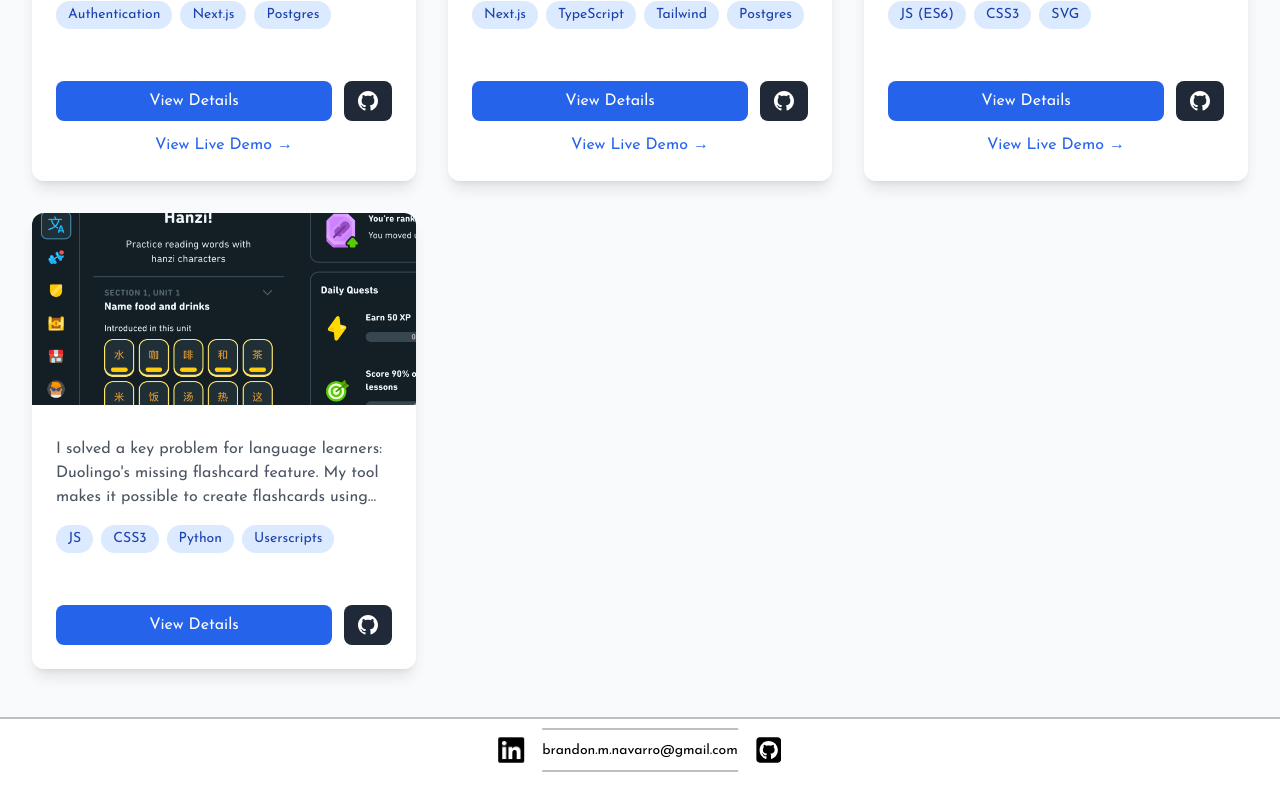
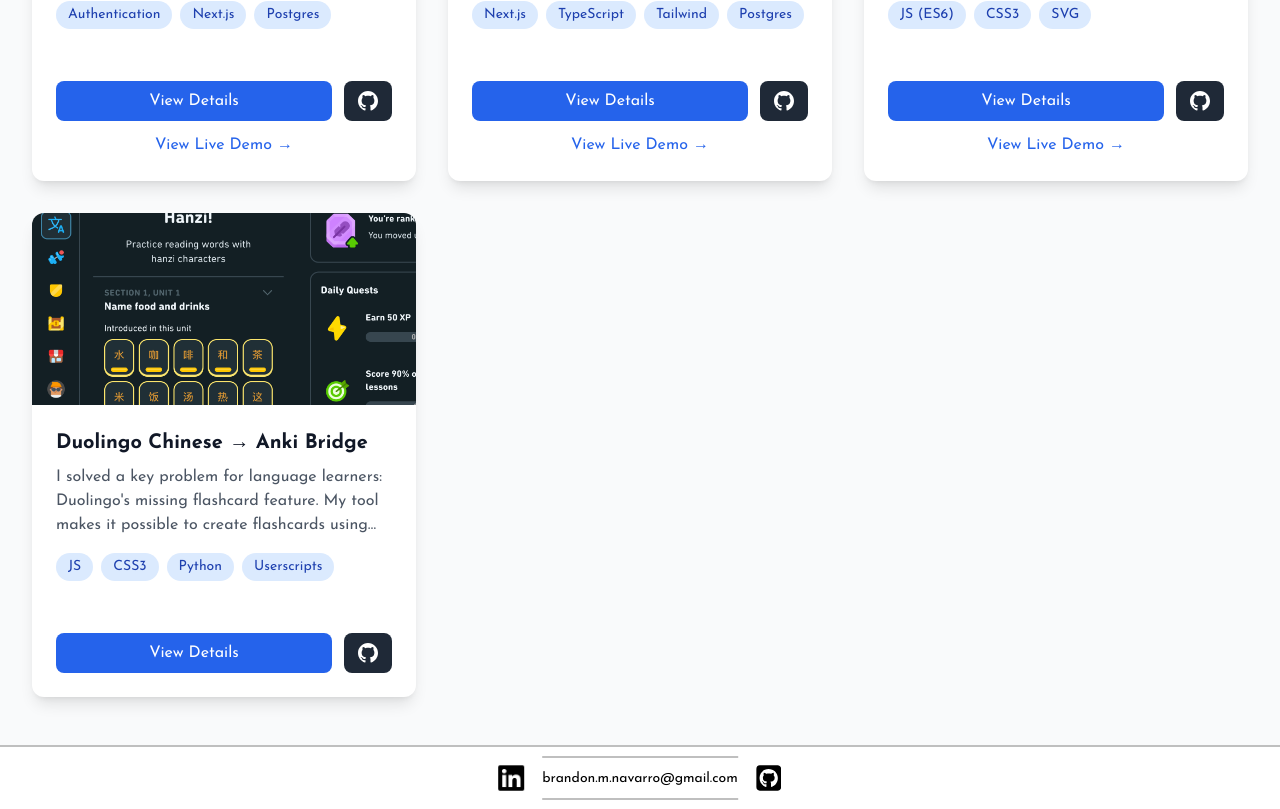
Before and after one commit to brandon-m-navarro/nextjs-site, a Next.js app: page /projects in a window 1280 px wide. Shown: the part 643-1452 px from the top of the page. Before the commit the page ends 1424 px from the top, so only its background shows below. Built offline with nearby package versions, Linux system fonts and the light colour scheme.

Commit message:
Fixing title for duolingo project

```diff
--- a/app/projects/page.tsx
+++ b/app/projects/page.tsx
@@ -53,7 +53,7 @@
   },
     {
     id: "4",
-    title: "",
+    title: "Duolingo Chinese → Anki Bridge",
     description: "",
     longDescription: "I solved a key problem for language learners: Duolingo's missing flashcard feature. My tool makes it possible to create flashcards using the Anki platform from lesson vocabulary. It ethically complies with Duolingo's TOS by not scraping their copyrighted assets; instead, it extracts text and uses external TTS services to generate new audio, providing a legal and effective study aid. Check out the README on Github for a demo of the workflow.",
     image: "/duo.png",
```
